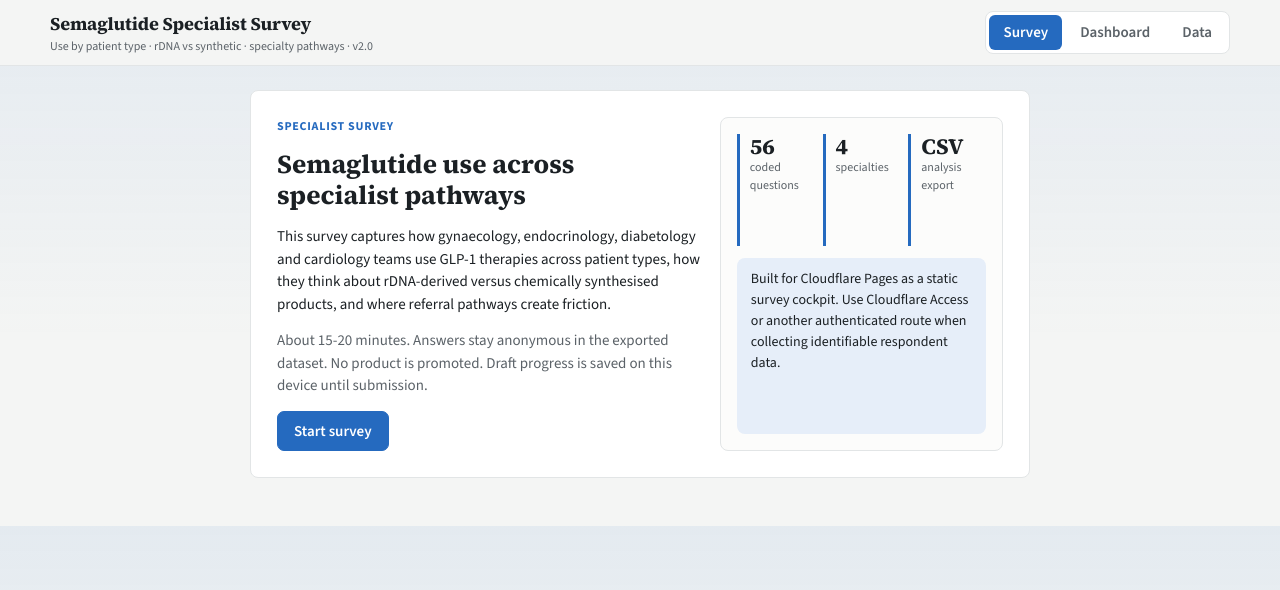
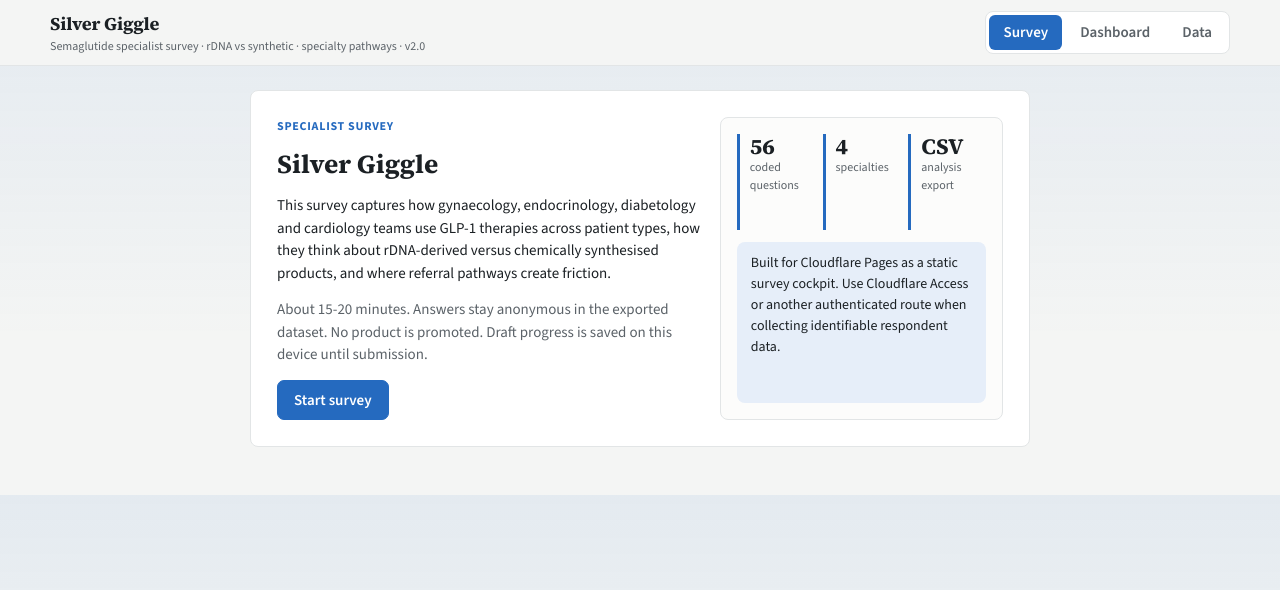
Before and after one commit to lavinayadavly-orvia/silver-giggle, a website: page index.html in a window 1280 px wide. Drawn offline with nearby package versions, Linux system fonts and the light colour scheme.

Commit message:
Rename platform to Silver Giggle

```diff
--- a/index.html
+++ b/index.html
@@ -3,7 +3,7 @@
 <head>
 <meta charset="utf-8">
 <meta name="viewport" content="width=device-width, initial-scale=1">
-<title>Semaglutide Specialist Survey</title>
+<title>Silver Giggle</title>
 <link rel="preconnect" href="https://fonts.googleapis.com">
 <link rel="stylesheet" href="https://fonts.googleapis.com/css2?family=Source+Sans+3:wght@400;500;600;700&family=Source+Serif+4:opsz,wght@8..60,600;8..60,700&display=swap">
 <style>
@@ -147,7 +147,7 @@ details.all .card{background:var(--surface)}
 <body>
 
 <div class="top"><div class="top-in">
-  <div class="brand">Semaglutide Specialist Survey<small>Use by patient type · rDNA vs synthetic · specialty pathways · v2.0</small></div>
+  <div class="brand">Silver Giggle<small>Semaglutide specialist survey · rDNA vs synthetic · specialty pathways · v2.0</small></div>
   <div class="tabs" role="tablist">
     <button class="tab" role="tab" id="tab-survey" aria-selected="true" data-view="survey">Survey</button>
     <button class="tab" role="tab" id="tab-dash" aria-selected="false" data-view="dash">Dashboard</button>
@@ -227,7 +227,7 @@ function renderSurvey(errors) {
     sv.innerHTML = `<div class="card intro">
       <div class="intro-grid"><div class="stack">
         <span class="secname">Specialist survey</span>
-        <h1>Semaglutide use across specialist pathways</h1>
+        <h1>Silver Giggle</h1>
         <p>This survey captures how gynaecology, endocrinology, diabetology and cardiology teams use GLP-1 therapies across patient types, how they think about rDNA-derived versus chemically synthesised products, and where referral pathways create friction.</p>
         <p class="muted">About 15-20 minutes. Answers stay anonymous in the exported dataset. No product is promoted. Draft progress is saved on this device until submission.</p>
         <div class="row"><button class="btn primary" id="startBtn">${Object.keys(a).length ? 'Continue survey' : 'Start survey'}</button>${Object.keys(a).length ? '<button class="btn" id="resetBtn">Start over</button>' : ''}</div>
--- a/package.json
+++ b/package.json
@@ -1,5 +1,5 @@
 {
-  "name": "semaglutide-specialist-survey",
+  "name": "silver-giggle",
   "version": "1.0.0",
   "private": true,
   "type": "module",
--- a/wrangler.toml
+++ b/wrangler.toml
@@ -1,3 +1,3 @@
-name = "semaglutide-specialist-survey"
+name = "silver-giggle"
 pages_build_output_dir = "dist"
 compatibility_date = "2026-09-16"
```
Also changed, not shown: README.md, dist/index.html.
